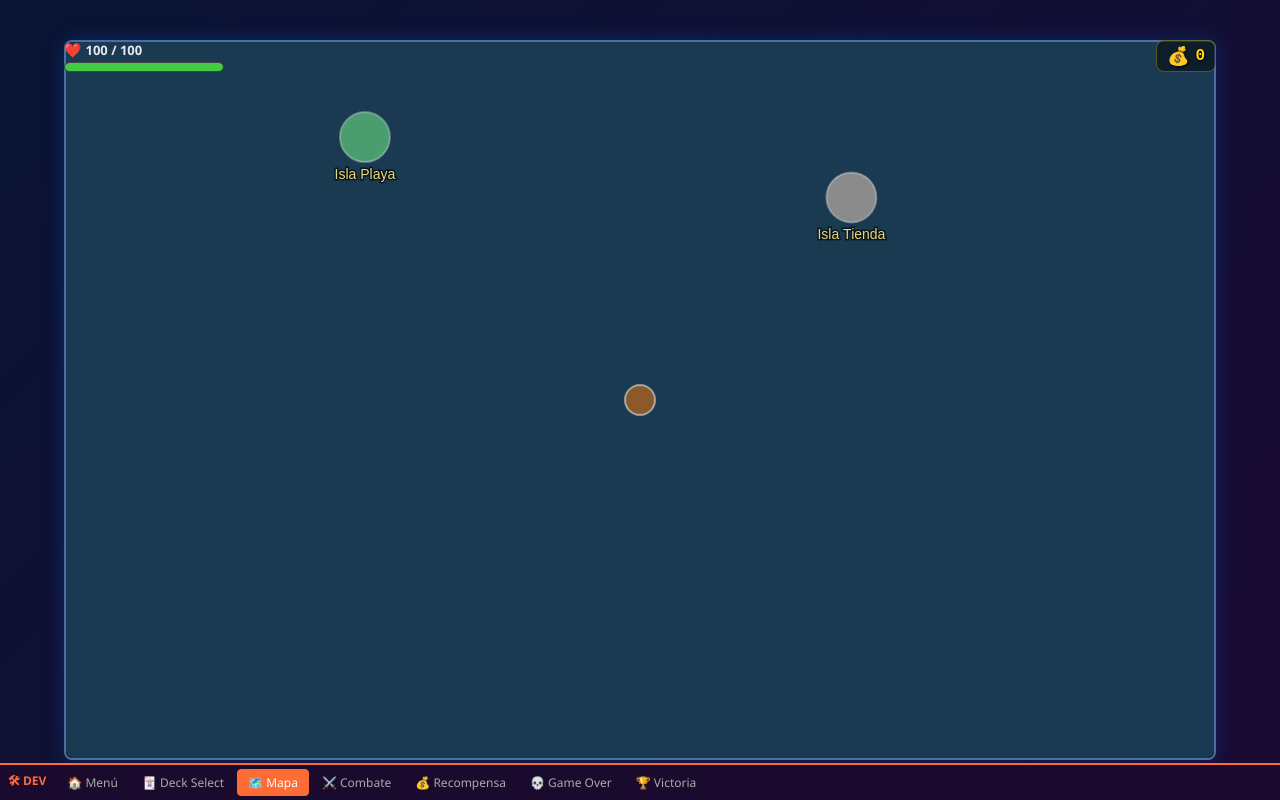
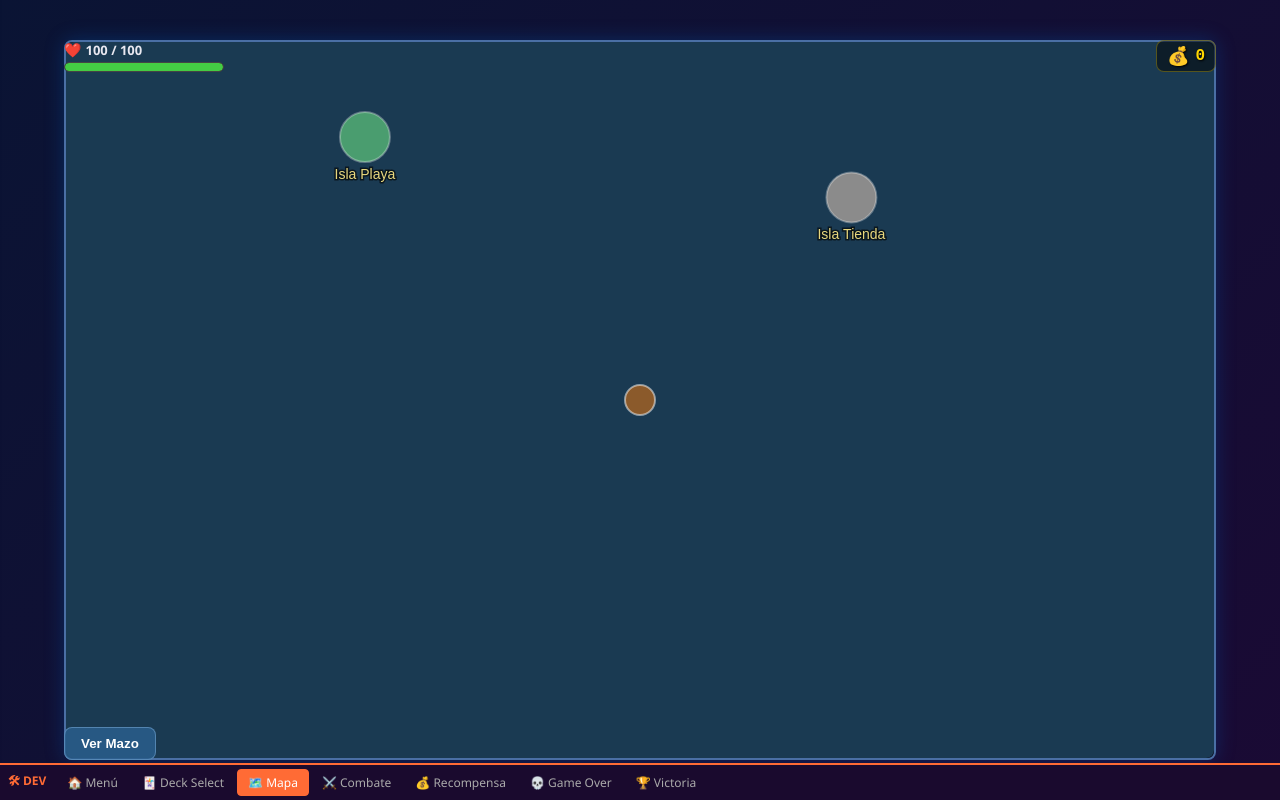
Before and after one commit to OskarRehbein/web_game_project_mc_or, a Vue app: page /map in a window 1280 px wide. Built offline with nearby package versions, Linux system fonts and the light colour scheme.

Commit message:
feat: T060 implementada, añadido boton para ver mazo actual del jugador

```diff
--- a/src/views/MapView.vue
+++ b/src/views/MapView.vue
@@ -18,7 +18,20 @@
       <div class="map-hud__top-right">
         <GoldCounter />
       </div>
+      <div class="map-hud__bottom-left">
+        <button class="deck-toggle-btn" @click="showDeckPanel = !showDeckPanel">
+          Ver Mazo
+        </button>
+      </div>
     </div>
+
+    <!-- Panel lateral del mazo -->
+    <aside :class="['deck-panel', { 'deck-panel--open': showDeckPanel }]">
+      <button class="deck-panel__close" @click="showDeckPanel = false">✕</button>
+      <div class="deck-panel__content">
+        <DeckViewer />
+      </div>
+    </aside>
 
     <!-- Ventana de eventos -->
     <EventWindow
@@ -53,6 +66,7 @@ import { generateShopCatalog } from '@/engine/simulation/ShopSystem.js'
 import EventWindow from '@/components/EventWindow.vue'
 import GoldCounter from '@/components/hud/GoldCounter.vue'
 import HealthBar from '@/components/hud/HealthBar.vue'
+import DeckViewer from '@/components/cards/DeckViewer.vue'
 import { useGameStore } from '@/stores/gameStore.js'
 import { usePlayerStore } from '@/stores/playerStore.js'
 import { useDeckStore } from '@/stores/deckStore.js'
@@ -85,6 +99,9 @@ const resultData = ref({
 // Estado de tienda
 const isShopMode = ref(false)
 const shopCatalog = ref([])
+
+// Panel de mazo
+const showDeckPanel = ref(false)
 
 // Entidades del mapa
 let islands = []
@@ -807,4 +824,80 @@ onUnmounted(() => {
   right: 5%;
   pointer-events: auto; /* So you could hover or click tooltips if added */
 }
+
+.map-hud__bottom-left {
+  position: absolute;
+  bottom: 5%;
+  left: 5%;
+  pointer-events: auto;
+}
+
+.deck-toggle-btn {
+  background: rgba(43, 94, 140, 0.85);
+  color: #fff;
+  border: 1px solid rgba(126, 176, 222, 0.5);
+  padding: 8px 16px;
+  border-radius: 8px;
+  font-weight: bold;
+  cursor: pointer;
+  transition: background 0.2s, transform 0.1s;
+}
+
+.deck-toggle-btn:hover {
+  background: rgba(56, 122, 180, 0.95);
+  transform: translateY(-2px);
+}
+
+.deck-panel {
+  position: absolute;
+  top: 0;
+  left: -400px;
+  width: 360px;
+  height: 100%;
+  background: rgba(10, 20, 36, 0.95);
+  border-right: 2px solid rgba(74, 127, 165, 0.6);
+  box-shadow: 5px 0 25px rgba(0, 0, 0, 0.5);
+  transition: left 0.3s cubic-bezier(0.4, 0, 0.2, 1);
+  z-index: 50; /* Above HUD, below modals usually */
+  display: flex;
+  flex-direction: column;
+  pointer-events: auto;
+}
+
+.deck-panel--open {
+  left: 0;
+}
+
+.deck-panel__close {
+  align-self: flex-end;
+  background: transparent;
+  color: #a0c4e8;
+  border: none;
+  font-size: 24px;
+  cursor: pointer;
+  padding: 12px 16px;
+  line-height: 1;
+}
+
+.deck-panel__close:hover {
+  color: #fff;
+}
+
+.deck-panel__content {
+  flex: 1;
+  overflow-y: auto;
+  padding: 0 20px 20px;
+}
+
+/* Custom scrollbar for deck panel */
+.deck-panel__content::-webkit-scrollbar {
+  width: 6px;
+}
+.deck-panel__content::-webkit-scrollbar-track {
+  background: rgba(0, 0, 0, 0.2);
+}
+.deck-panel__content::-webkit-scrollbar-thumb {
+  background: rgba(74, 127, 165, 0.5);
+  border-radius: 3px;
+}
 </style>
```
Also changed, not shown: specs/001-fathoms-end-core/tasks.md (+1 -1 lines).
